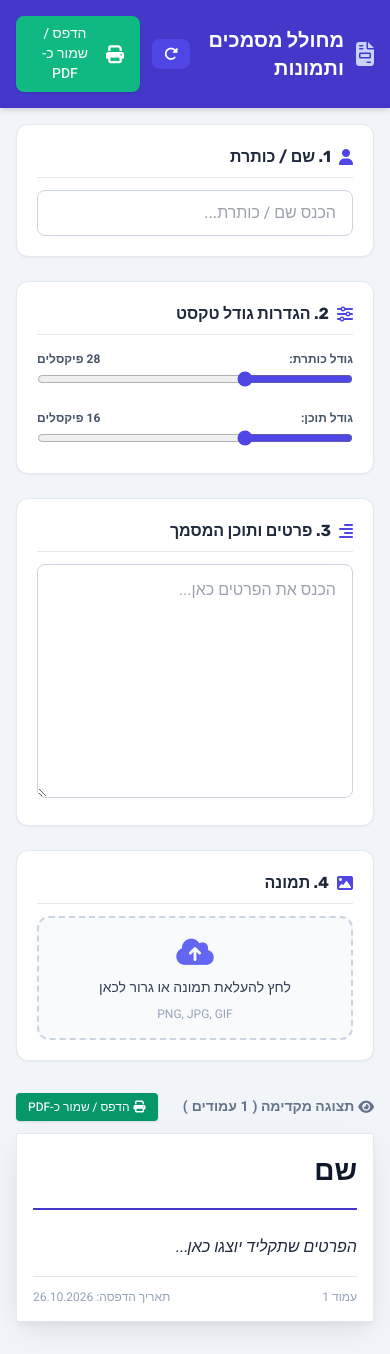
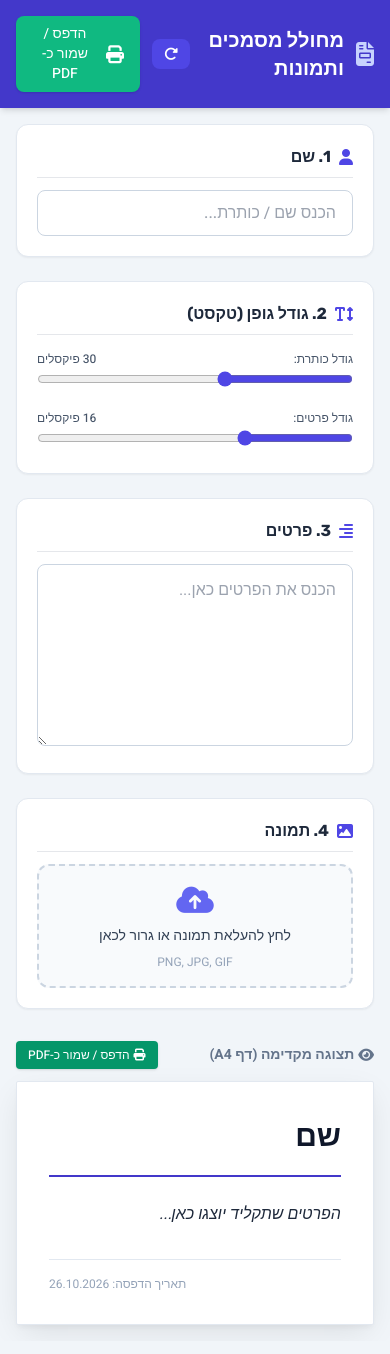
Before and after one commit to bv12345678/print, a plain HTML site: page index.html in a window 390 px wide. Drawn offline with nearby package versions, Linux system fonts and the light colour scheme.

Commit message:
Update index.html

```diff
--- a/index.html
+++ b/index.html
@@ -36,17 +36,13 @@
             min-height: 297mm;
             background: white;
             box-sizing: border-box;
-            margin: 0 auto 2rem auto;
-            padding: 20mm;
-            position: relative;
+            margin: 0 auto;
         }
 
         @media screen and (max-width: 850px) {
             .a4-page {
                 width: 100%;
                 min-height: auto;
-                padding: 1rem;
-                margin-bottom: 1rem;
             }
         }
 
@@ -75,20 +71,14 @@
 
             .a4-page {
                 width: 210mm !important;
-                height: 297mm !important;
                 min-height: 297mm !important;
-                max-height: 297mm !important;
                 box-shadow: none !important;
                 border: none !important;
                 border-radius: 0 !important;
-                padding: 20mm !important;
-                margin: 0 !important;
+                padding: 15mm !important;
+                margin: 0 auto !important;
                 box-sizing: border-box !important;
-                page-break-after: always !important;
-                break-after: page !important;
-                page-break-inside: avoid !important;
-                break-inside: avoid !important;
-                overflow: hidden !important;
+                overflow: visible !important;
             }
 
             @page {
@@ -96,11 +86,17 @@
                 margin: 0;
             }
         }
+
+        /* Ensure smooth overflow breaking for multi-page print */
+        .page-break-inside-avoid {
+            break-inside: avoid;
+            page-break-inside: avoid;
+        }
     </style>
 </head>
 <body class="bg-slate-100 font-sans text-slate-800 min-h-screen flex flex-col">
 
-    <!-- Custom Modal Container for System Messages -->
+    <!-- Custom Modal Container for System Messages (Replaces alert) -->
     <div id="customModal" class="fixed inset-0 bg-slate-900/50 backdrop-blur-sm flex items-center justify-center z-50 hidden p-4">
         <div class="bg-white rounded-xl shadow-xl max-w-md w-full p-6 space-y-4 border border-slate-200">
             <div class="flex items-center gap-3 text-amber-600">
@@ -145,7 +141,7 @@
                 <div class="bg-white rounded-xl shadow-sm border border-slate-200 p-5 space-y-3">
                     <h2 class="text-base font-bold font-heading text-slate-800 flex items-center gap-2 border-b pb-2">
                         <i class="fa-solid fa-user text-indigo-600"></i>
-                        1. שם / כותרת
+                        1. שם
                     </h2>
                     <div>
                         <input type="text" id="docName" placeholder="הכנס שם / כותרת..."
@@ -154,27 +150,27 @@
                     </div>
                 </div>
 
-                <!-- 2. Controls for Formatting & Text Sizes -->
+                <!-- 2. Controls for Text Size -->
                 <div class="bg-white rounded-xl shadow-sm border border-slate-200 p-5 space-y-4">
                     <h2 class="text-base font-bold font-heading text-slate-800 flex items-center gap-2 border-b pb-2">
-                        <i class="fa-solid fa-sliders text-indigo-600"></i>
-                        2. הגדרות גודל טקסט
+                        <i class="fa-solid fa-text-height text-indigo-600"></i>
+                        2. גודל גופן (טקסט)
                     </h2>
 
-                    <!-- Title Size Slider -->
+                    <!-- Title Font Size Slider -->
                     <div class="space-y-1">
-                        <div class="flex justify-between text-xs font-semibold text-slate-600">
+                        <div class="flex justify-between text-xs font-medium text-slate-600">
                             <span>גודל כותרת:</span>
-                            <span id="titleSizeVal">28 פיקסלים</span>
+                            <span id="titleSizeVal">30 פיקסלים</span>
                         </div>
-                        <input type="range" id="titleSizeSlider" min="18" max="48" value="28"
+                        <input type="range" id="titleSizeSlider" min="18" max="48" value="30"
                             class="w-full accent-indigo-600 cursor-pointer" oninput="updatePreview()">
                     </div>
 
-                    <!-- Body Size Slider -->
+                    <!-- Body Font Size Slider -->
                     <div class="space-y-1">
-                        <div class="flex justify-between text-xs font-semibold text-slate-600">
-                            <span>גודל תוכן:</span>
+                        <div class="flex justify-between text-xs font-medium text-slate-600">
+                            <span>גודל פרטים:</span>
                             <span id="bodySizeVal">16 פיקסלים</span>
                         </div>
                         <input type="range" id="bodySizeSlider" min="10" max="28" value="16"
@@ -186,10 +182,10 @@
                 <div class="bg-white rounded-xl shadow-sm border border-slate-200 p-5 space-y-3">
                     <h2 class="text-base font-bold font-heading text-slate-800 flex items-center gap-2 border-b pb-2">
                         <i class="fa-solid fa-align-right text-indigo-600"></i>
-                        3. פרטים ותוכן המסמך
+                        3. פרטים
                     </h2>
                     <div>
-                        <textarea id="docDetails" rows="8" placeholder="הכנס את הפרטים כאן..."
+                        <textarea id="docDetails" rows="6" placeholder="הכנס את הפרטים כאן..."
                             class="w-full px-4 py-3 border border-slate-300 rounded-lg focus:ring-2 focus:ring-indigo-500 focus:border-indigo-500 outline-none transition text-slate-800 leading-relaxed"
                             oninput="updatePreview()"></textarea>
                     </div>
@@ -223,20 +219,44 @@
 
             </section>
 
-            <!-- Document Preview Area (Pages Container) -->
+            <!-- Document Preview Area -->
             <section class="lg:col-span-7 print-area-wrapper flex flex-col items-center relative">
                 <div class="w-full flex justify-between items-center mb-3 no-print">
                     <span class="text-sm font-semibold text-slate-500 flex items-center gap-1">
-                        <i class="fa-solid fa-eye"></i> תצוגה מקדימה (<span id="pageCountDisplay">דף 1</span>)
+                        <i class="fa-solid fa-eye"></i> תצוגה מקדימה (דף A4)
                     </span>
                     <button onclick="printOrSavePDF()" class="text-xs bg-emerald-600 hover:bg-emerald-700 text-white font-medium px-3 py-1.5 rounded shadow transition flex items-center gap-1">
                         <i class="fa-solid fa-print"></i> הדפס / שמור כ-PDF
                     </button>
                 </div>
 
-                <!-- Dynamic Pages Container -->
-                <div id="pagesContainer" class="w-full flex flex-col items-center">
-                    <!-- Dynamic A4 Page cards will be injected here -->
+                <!-- Simulating A4 Document Surface -->
+                <div class="a4-page shadow-a4 border border-slate-200 p-8 sm:p-12 flex flex-col justify-between rounded-sm relative transition-all duration-300">
+
+                    <div class="space-y-6">
+                        <!-- Document Header (Name) -->
+                        <div class="border-b-2 border-indigo-700 pb-4 page-break-inside-avoid">
+                            <h1 id="previewName" class="font-bold font-heading text-slate-900 break-words">
+                                שם
+                            </h1>
+                        </div>
+
+                        <!-- Document Image Preview Area -->
+                        <div id="previewImageContainer" class="hidden overflow-hidden rounded-lg border border-slate-200 bg-slate-50 max-h-[350px] flex justify-center items-center page-break-inside-avoid">
+                            <img id="previewImage" src="" alt="תמונה שהועלתה" class="max-w-full max-h-[350px] object-contain h-auto">
+                        </div>
+
+                        <!-- Document Details Preview Area -->
+                        <div id="previewDetails" class="text-slate-800 leading-relaxed whitespace-pre-wrap break-words text-right">
+הפרטים שתקליד יוצגו כאן...
+                        </div>
+                    </div>
+
+                    <!-- Footer for Print/PDF -->
+                    <div class="border-t border-slate-200 pt-4 mt-8 flex justify-end items-center text-xs text-slate-400 page-break-inside-avoid">
+                        <span id="currentDateDisplay"></span>
+                    </div>
+
                 </div>
             </section>
 
@@ -245,6 +265,9 @@
 
     <!-- JavaScript Logic -->
     <script>
+        // Set Current Date in Footer with "תאריך הדפסה" prefix
+        document.getElementById('currentDateDisplay').textContent = 'תאריך הדפסה: ' + new Date().toLocaleDateString('he-IL');
+
         // State variables
         let uploadedImageSrc = '';
 
@@ -258,110 +281,34 @@
             document.getElementById('customModal').classList.add('hidden');
         }
 
-        // Render multi-page A4 structure dynamically
+        // Update Text, Name & Font Sizes in Preview
         function updatePreview() {
-            const nameInput = document.getElementById('docName').value.trim() || 'שם';
+            const nameInput = document.getElementById('docName').value;
             const detailsInput = document.getElementById('docDetails').value;
+
+            // Slider Values
             const titleFontSize = document.getElementById('titleSizeSlider').value;
             const bodyFontSize = document.getElementById('bodySizeSlider').value;
 
-            // Update UI sliders indicator
+            // Update Labels
             document.getElementById('titleSizeVal').textContent = titleFontSize + ' פיקסלים';
             document.getElementById('bodySizeVal').textContent = bodyFontSize + ' פיקסלים';
 
-            const pagesContainer = document.getElementById('pagesContainer');
-            pagesContainer.innerHTML = '';
+            // Apply Font Sizes
+            const previewNameEl = document.getElementById('previewName');
+            previewNameEl.style.fontSize = titleFontSize + 'px';
+            previewNameEl.textContent = nameInput.trim() !== '' ? nameInput : 'שם';
 
-            // Split content into paragraphs or blocks
-            const paragraphs = detailsInput.split('\n');
-            const formattedDate = 'תאריך הדפסה: ' + new Date().toLocaleDateString('he-IL');
+            const previewDetailsEl = document.getElementById('previewDetails');
+            previewDetailsEl.style.fontSize = bodyFontSize + 'px';
 
-            // Helper to build a page HTML element
-            function createPageElement(pageNum) {
-                const page = document.createElement('div');
-                page.className = 'a4-page shadow-a4 border border-slate-200 flex flex-col justify-between rounded-sm overflow-hidden transition-all duration-300';
-
-                const topWrapper = document.createElement('div');
-                topWrapper.className = 'space-y-6 flex-grow';
-
-                if (pageNum === 1) {
-                    // Page 1 Header
-                    const header = document.createElement('div');
-                    header.className = 'border-b-2 border-indigo-700 pb-4';
-
-                    const titleEl = document.createElement('h1');
-                    titleEl.className = 'font-bold font-heading text-slate-900 break-words';
-                    titleEl.style.fontSize = titleFontSize + 'px';
-                    titleEl.textContent = nameInput;
-                    header.appendChild(titleEl);
-                    topWrapper.appendChild(header);
-
-                    // Image container on first page if uploaded
-                    if (uploadedImageSrc) {
-                        const imgContainer = document.createElement('div');
-                        imgContainer.className = 'overflow-hidden rounded-lg border border-slate-200 bg-slate-50 max-h-[300px] flex justify-center items-center my-4';
-                        const img = document.createElement('img');
-                        img.src = uploadedImageSrc;
-                        img.className = 'max-w-full max-h-[300px] object-contain h-auto';
-                        imgContainer.appendChild(img);
-                        topWrapper.appendChild(imgContainer);
-                    }
-                } else {
-                    // Secondary Pages Sub-header
-                    const subHeader = document.createElement('div');
-                    subHeader.className = 'border-b border-slate-300 pb-2 flex justify-between items-center text-xs text-slate-400';
-                    subHeader.innerHTML = `<span>${nameInput}</span><span>עמוד ${pageNum}</span>`;
-                    topWrapper.appendChild(subHeader);
-                }
-
-                // Content Box
-                const contentBox = document.createElement('div');
-                contentBox.className = 'text-slate-800 leading-relaxed break-words text-right whitespace-pre-wrap';
-                contentBox.style.fontSize = bodyFontSize + 'px';
-                topWrapper.appendChild(contentBox);
-
-                page.appendChild(topWrapper);
-
-                // Footer
-                const footer = document.createElement('div');
-                footer.className = 'border-t border-slate-200 pt-3 mt-4 flex justify-between items-center text-xs text-slate-400 no-print-footer';
-                footer.innerHTML = `<span>עמוד ${pageNum}</span><span>${formattedDate}</span>`;
-                page.appendChild(footer);
-
-                return { page, contentBox };
+            if (detailsInput.trim() !== '') {
+                previewDetailsEl.textContent = detailsInput;
+                previewDetailsEl.classList.remove('text-slate-400', 'italic');
+            } else {
+                previewDetailsEl.textContent = 'הפרטים שתקליד יוצגו כאן...';
+                previewDetailsEl.classList.add('text-slate-400', 'italic');
             }
-
-            // Paginate content dynamically based on available height
-            let currentPageNum = 1;
-            let currentObj = createPageElement(currentPageNum);
-            pagesContainer.appendChild(currentObj.page);
-
-            if (!detailsInput.trim()) {
-                currentObj.contentBox.textContent = 'הפרטים שתקליד יוצגו כאן...';
-                currentObj.contentBox.classList.add('text-slate-400', 'italic');
-            } else {
-                // A4 content height threshold (~850px inner content height)
-                const MAX_PAGE_HEIGHT = 800;
-
-                paragraphs.forEach((paragraph, idx) => {
-                    const textNode = document.createTextNode(paragraph + (idx < paragraphs.length - 1 ? '\n' : ''));
-                    currentObj.contentBox.appendChild(textNode);
-
-                    // Check for height overflow
-                    if (currentObj.page.scrollHeight > MAX_PAGE_HEIGHT && currentObj.contentBox.childNodes.length > 1) {
-                        // Remove last appended text node and move to new page
-                        currentObj.contentBox.removeChild(textNode);
-
-                        currentPageNum++;
-                        currentObj = createPageElement(currentPageNum);
-                        pagesContainer.appendChild(currentObj.page);
-
-                        currentObj.contentBox.appendChild(textNode);
-                    }
-                });
-            }
-
-            document.getElementById('pageCountDisplay').textContent = `${currentPageNum} עמודים`;
         }
 
         // Handle Image Upload
@@ -371,26 +318,33 @@
                 const reader = new FileReader();
                 reader.onload = function(e) {
                     uploadedImageSrc = e.target.result;
-                    displayImageControls();
-                    updatePreview();
+                    displayImage();
                 };
                 reader.readAsDataURL(file);
             }
         }
 
-        function displayImageControls() {
-            document.getElementById('imageControls').classList.remove('hidden');
+        // Display Uploaded Image in Preview
+        function displayImage() {
+            const container = document.getElementById('previewImageContainer');
+            const img = document.getElementById('previewImage');
+            const controls = document.getElementById('imageControls');
+
+            img.src = uploadedImageSrc;
+            container.classList.remove('hidden');
+            controls.classList.remove('hidden');
         }
 
         // Remove Image
         function removeImage() {
             uploadedImageSrc = '';
             document.getElementById('imageInput').value = '';
+            document.getElementById('previewImageContainer').classList.add('hidden');
             document.getElementById('imageControls').classList.add('hidden');
-            updatePreview();
+            document.getElementById('previewImage').src = '';
         }
 
-        // Print or Save as PDF Logic
+        // Robust Print or Save as PDF Logic
         function printOrSavePDF() {
             try {
                 if (window.top && window.top.print) {
@@ -402,7 +356,7 @@
                 try {
                     window.print();
                 } catch (err) {
-                    showModal("חלון ההדפסה נחסם עקב הגדרות אבטחה. אנא השתמש במקשים Ctrl + P (או Cmd + P במק).");
+                    showModal("חלון ההדפסה נחסם עקב הגדרות אבטחה של התצוגה המקדימה. אנא פתח את הדף בחלון חדש או השתמש במקשים Ctrl + P (או Cmd + P במק).");
                 }
             }
         }
@@ -411,7 +365,7 @@
         function resetForm() {
             document.getElementById('docName').value = '';
             document.getElementById('docDetails').value = '';
-            document.getElementById('titleSizeSlider').value = 28;
+            document.getElementById('titleSizeSlider').value = 30;
             document.getElementById('bodySizeSlider').value = 16;
             removeImage();
             updatePreview();
@@ -443,10 +397,8 @@
             }
         });
 
-        // Initial preview render
-        window.onload = function() {
-            updatePreview();
-        };
+        // Initialize preview empty defaults
+        updatePreview();
     </script>
 </body>
 </html>
```
